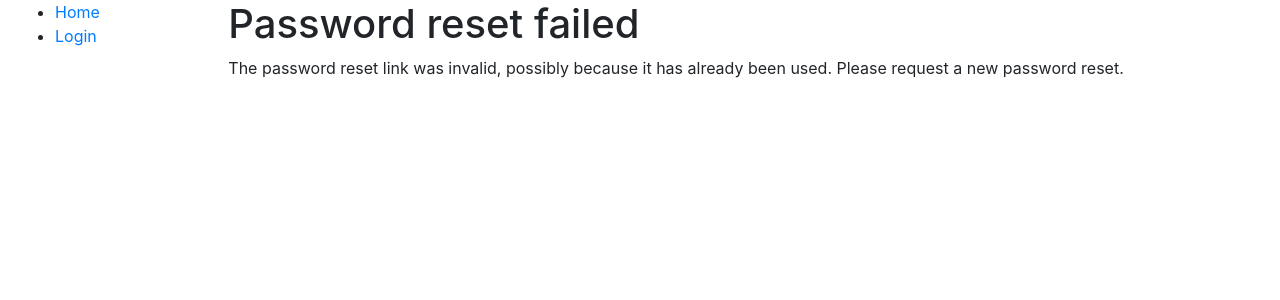
After one commit to prznoc/osplanner, a Django app: template spaceplanner/templates/registration/password_reset_confirm.html in a window 1280 px wide. The commit adds this page. Shown: the top 300 px of the page. Run offline with Django 3.2, Linux system fonts and the light colour scheme; the template is opened without the code that fills it, so the values that code supplies are empty; some libraries are stand-ins or nearby versions.

Commit message:
Created template for log in/out

```diff
--- a/spaceplanner/models.py
+++ b/spaceplanner/models.py
@@ -12,7 +12,7 @@ class Workstation(models.Model):
     def __str__(self):
         return str(self.ws_id)
 
-#ash for inheritance technique
+#zapytać o podejście do dziedziczenia tabel
 class WorkstationPreferences(models.Model):
     workstation = models.ForeignKey(Workstation, name=_('workstation'), on_delete=models.CASCADE)
 
@@ -30,7 +30,7 @@ class SGWorkstationPreferences(WorkstationPreferences):
 class Employee(models.Model):
     us_id = models.AutoField(primary_key=True)
     username = models.CharField(_('username'), max_length=200)
-    favourite_workspace = models.ManyToManyField(Workstation)   #name in manytomany
+    favourite_workspace = models.ManyToManyField(Workstation, name=_("favourite_workspace"))
 
     def __str__(self):
         return str(self.username)
--- /dev/null
+++ b/spaceplanner/templates/base_generic.html
@@ -0,0 +1,32 @@
+<!DOCTYPE html>
+<html lang="en">
+<head>
+  {% block title %}<title>OS Planner</title>{% endblock %}
+  <meta charset="utf-8">
+  <meta name="viewport" content="width=device-width, initial-scale=1">
+  <link rel="stylesheet" href="https://stackpath.bootstrapcdn.com/bootstrap/4.1.3/css/bootstrap.min.css" integrity="sha384-MCw98/SFnGE8fJT3GXwEOngsV7Zt27NXFoaoApmYm81iuXoPkFOJwJ8ERdknLPMO" crossorigin="anonymous">
+  <!-- Add additional CSS in static file -->
+  {% load static %}
+  <link rel="stylesheet" href="{% static 'css/styles.css' %}">
+</head>
+<body>
+  <div class="container-fluid">
+    <div class="row">
+      <div class="col-sm-2">
+      {% block sidebar %}
+        <ul class="sidebar-nav">
+          <li><a href="{% url 'home' %}">Home</a></li>
+          {% if user.is_authenticated %}
+            <li>User: {{ user.get_username }}</li>
+            <li><a href="{% url 'logout'%}?next={{request.path}}">Logout</a></li>
+          {% else %}
+            <li><a href="{% url 'login'%}?next={{request.path}}">Login</a></li>
+          {% endif %}
+        </ul>
+     {% endblock %}
+      </div>
+      <div class="col-sm-10 ">{% block content %}{% endblock %}</div>
+    </div>
+  </div>
+</body>
+</html>
--- /dev/null
+++ b/spaceplanner/templates/registration/logged_out.html
@@ -0,0 +1,6 @@
+{% extends "base_generic.html" %}
+
+{% block content %}
+  <p>Logged out!</p>
+  <a href="{% url 'login'%}">Click here to login again.</a>
+{% endblock %}
--- /dev/null
+++ b/spaceplanner/templates/registration/password_reset_confirm.html
@@ -0,0 +1,29 @@
+{% extends "base_generic.html" %}
+
+{% block content %}
+    {% if validlink %}
+        <p>Please enter (and confirm) your new password.</p>
+        <form action="" method="post">
+        {% csrf_token %}
+            <table>
+                <tr>
+                    <td>{{ form.new_password1.errors }}
+                        <label for="id_new_password1">New password:</label></td>
+                    <td>{{ form.new_password1 }}</td>
+                </tr>
+                <tr>
+                    <td>{{ form.new_password2.errors }}
+                        <label for="id_new_password2">Confirm password:</label></td>
+                    <td>{{ form.new_password2 }}</td>
+                </tr>
+                <tr>
+                    <td></td>
+                    <td><input type="submit" value="Change my password" /></td>
+                </tr>
+            </table>
+        </form>
+    {% else %}
+        <h1>Password reset failed</h1>
+        <p>The password reset link was invalid, possibly because it has already been used. Please request a new password reset.</p>
+    {% endif %}
+{% endblock %}
--- /dev/null
+++ b/spaceplanner/templates/registration/password_reset_done.html
@@ -0,0 +1,5 @@
+{% extends "base_generic.html" %}
+
+{% block content %}
+  <p>We've emailed you instructions for setting your password. If they haven't arrived in a few minutes, check your spam folder.</p>
+{% endblock %}
--- /dev/null
+++ b/spaceplanner/templates/registration/password_reset_email.html
@@ -0,0 +1,2 @@
+Someone asked for password reset for email {{ email }}. Follow the link below:
+{{ protocol}}://{{ domain }}{% url 'password_reset_confirm' uidb64=uid token=token %}
--- a/spaceplanner/templates/spaceplanner/home.html
+++ b/spaceplanner/templates/spaceplanner/home.html
@@ -1,6 +1,9 @@
-<html>
+{% extends "base_generic.html" %}
+
+{% block content %}
 <body>
     <p>Hi there!</p>
     <p>It works!</p>
 </body>
 </html>
+{% endblock %}
--- a/spaceplanner/urls.py
+++ b/spaceplanner/urls.py
@@ -1,4 +1,4 @@
-from django.urls import path
+from django.urls import path, include
 from django.contrib import admin
 
 from . import views
@@ -6,4 +6,5 @@ from . import views
 urlpatterns = [
     path('admin/', admin.site.urls),
     path('', views.home, name='home'),
+    path('accounts/', include('django.contrib.auth.urls')),
 ]
```
Also changed, not shown: spaceplanner/templates/registration/login.html (added, +37 -0 lines), spaceplanner/templates/registration/password_reset_form.html (added, +12 -0 lines), spaceplanner/migrations/0001_initial.py, 1 other file.
